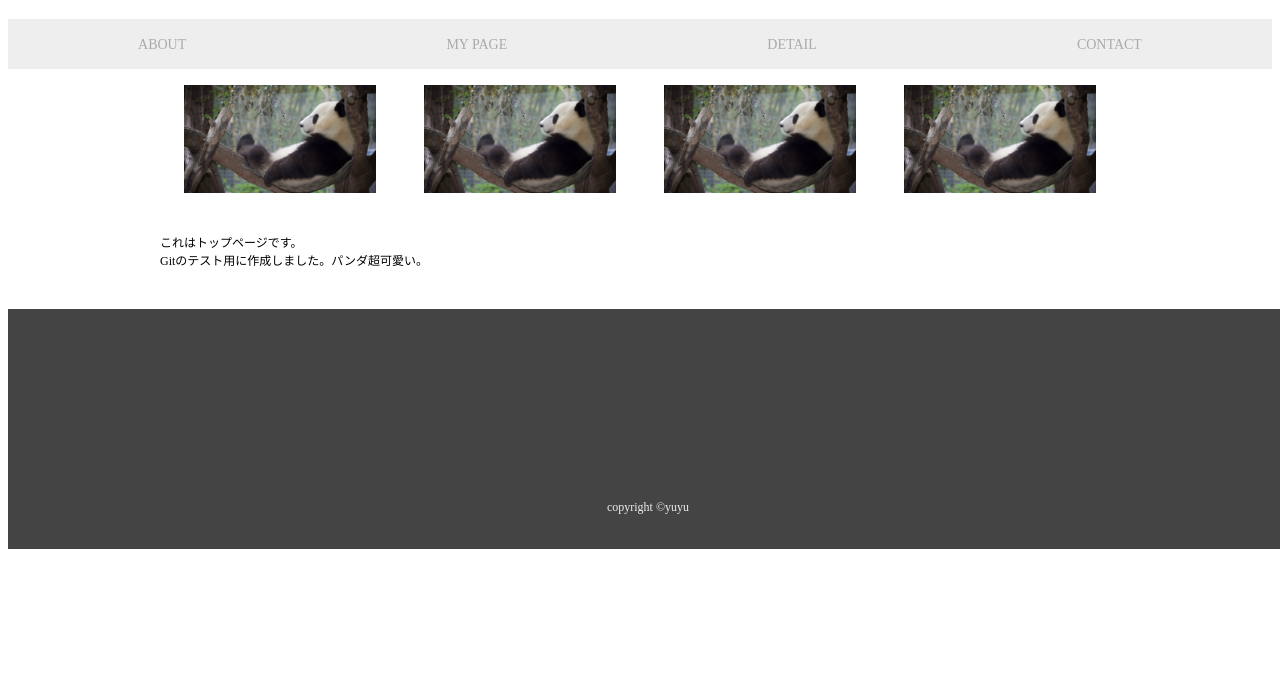
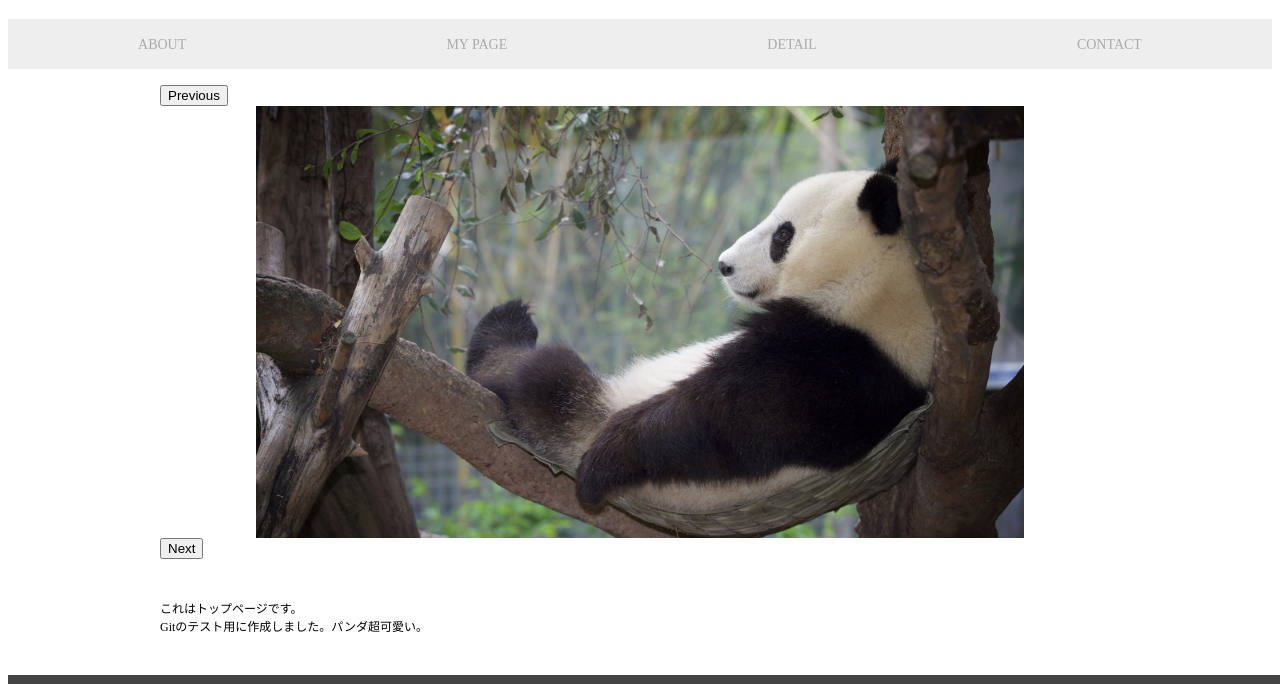
Before and after one commit to yuricarin/test-git, a plain HTML site: page index.html in a window 1280 px wide. Shown: the part 61-745 px from the top of the page. Drawn offline with nearby package versions, Linux system fonts and the light colour scheme.

Commit message:
スライダーのオプションを変更しました。

```diff
--- a/index.html
+++ b/index.html
@@ -50,8 +50,7 @@
             $('.mainimg-container').slick({
                 accessibility: true,
                 autoplaySpeed: 3000,
-                arrows: true,
-                slidesToShow: 4
+                arrows: true
             });
         });
     </script>
```
